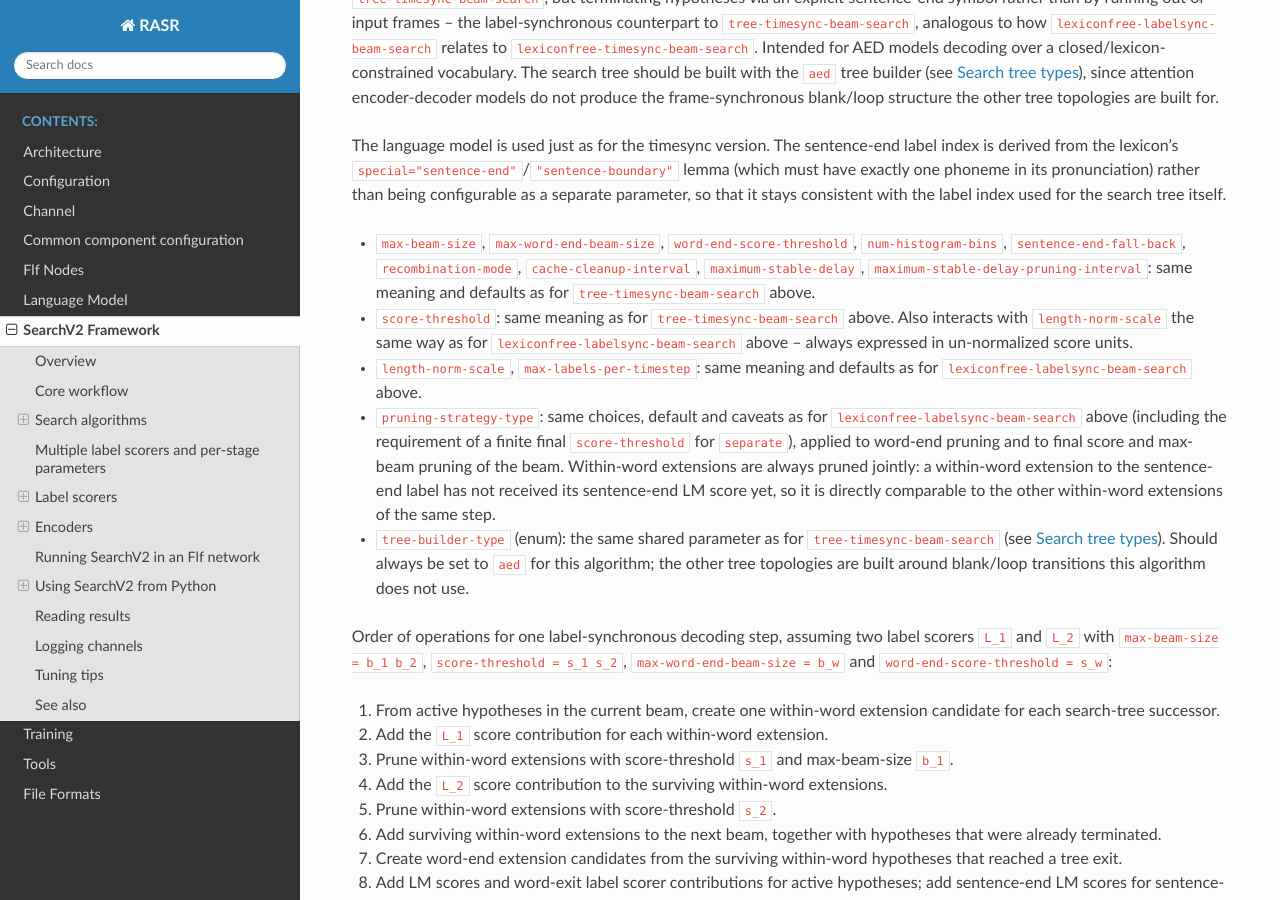
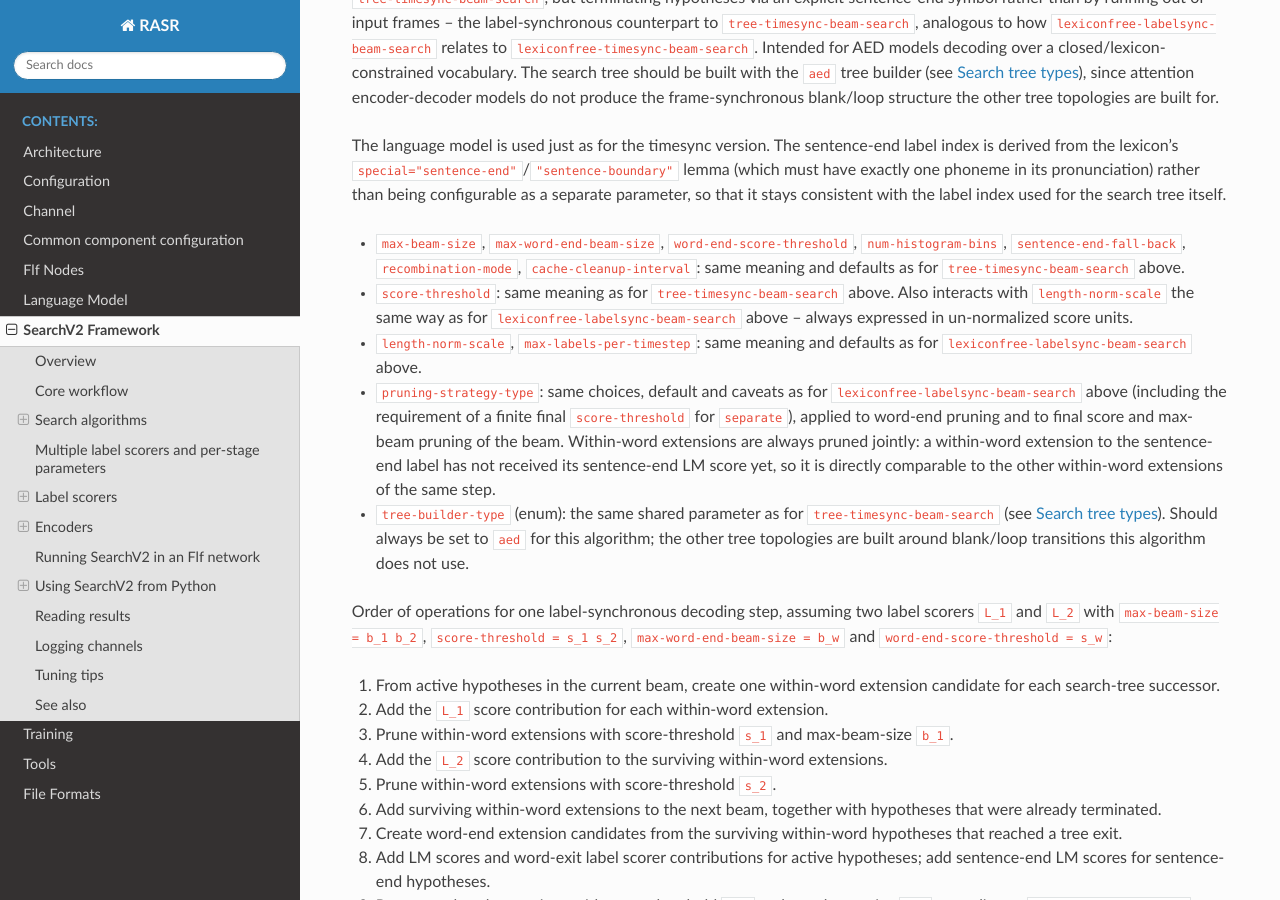
Before and after one commit to rwth-i6/rasr, a Sphinx documentation site: the page built from doc/search_v2.rst, in a window 1280 px wide and 900 px high, scrolled down 11007 px. Built offline with Sphinx 7.4.7 and the Read the Docs theme 3.1.0, drawn with Linux system fonts in a browser that asks for light colours.

Commit message:
Remove stable-delay parameters from tree-labelsync-beam-search docs (#288)
Co-authored-by: Claude Opus 5.5 <noreply@anthropic.com>

```diff
--- a/doc/search_v2.rst
+++ b/doc/search_v2.rst
@@ -498,9 +498,8 @@ pronunciation) rather than being configurable as a separate parameter, so that i
 index used for the search tree itself.
 
 * ``max-beam-size``, ``max-word-end-beam-size``, ``word-end-score-threshold``, ``num-histogram-bins``,
-  ``sentence-end-fall-back``, ``recombination-mode``, ``cache-cleanup-interval``,
-  ``maximum-stable-delay``, ``maximum-stable-delay-pruning-interval``: same meaning and defaults as for
-  ``tree-timesync-beam-search`` above.
+  ``sentence-end-fall-back``, ``recombination-mode``, ``cache-cleanup-interval``: same meaning and defaults
+  as for ``tree-timesync-beam-search`` above.
 * ``score-threshold``: same meaning as for ``tree-timesync-beam-search`` above. Also interacts with
   ``length-norm-scale`` the same way as for ``lexiconfree-labelsync-beam-search`` above -- always expressed in
   un-normalized score units.
```
